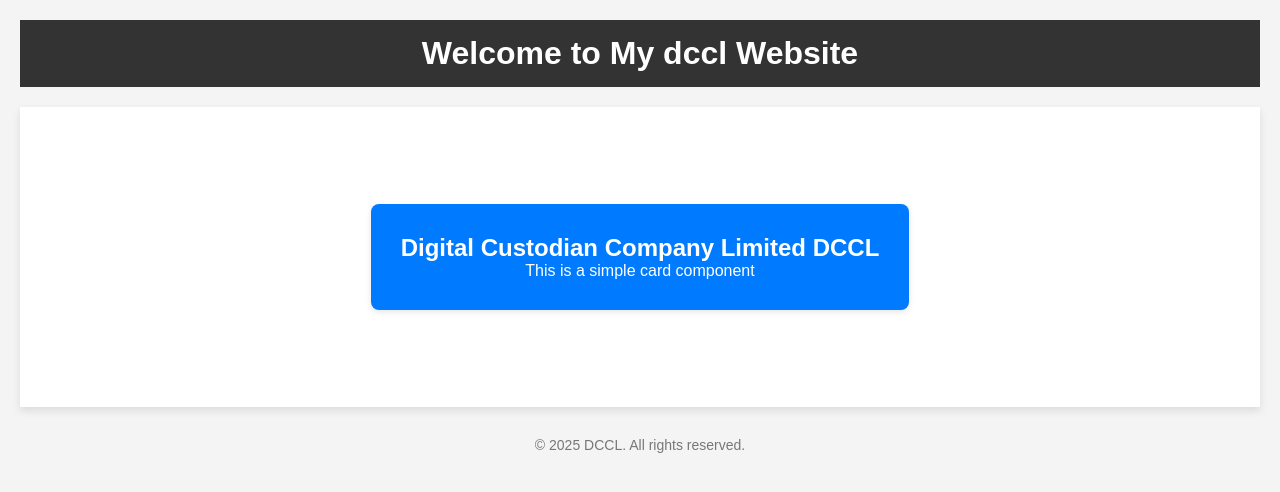
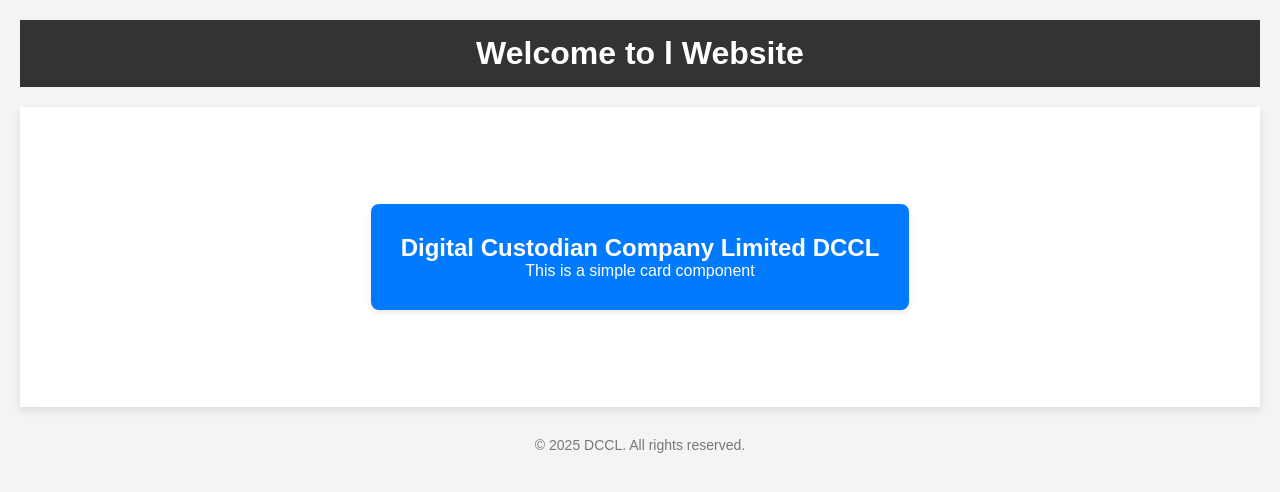
Before and after one commit to lalashabir/nawaz, a website: page index.html in a window 1280 px wide. Drawn offline with Linux system fonts and the light colour scheme.

Commit message:
deploy: 3125acef3c05ca9ad57608014dd9ca3bd7bf7ea2

```diff
--- a/index.html
+++ b/index.html
@@ -55,7 +55,7 @@
 </head>
 <body>
   <header>
-    <h1>Welcome to My dccl Website</h1>
+    <h1>Welcome to l Website</h1>
   </header>
 
   <div class="main-content">
```
